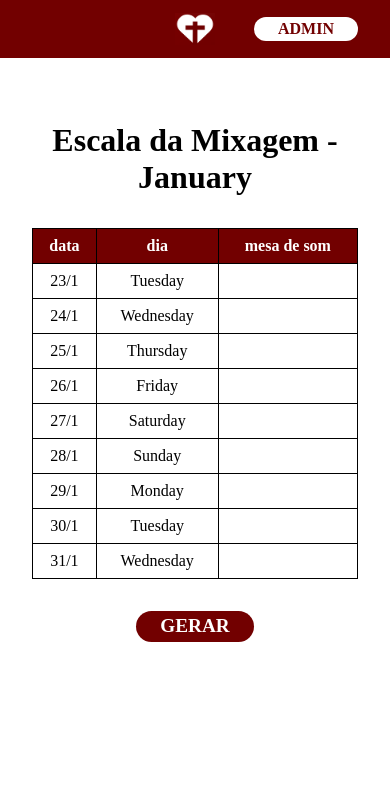
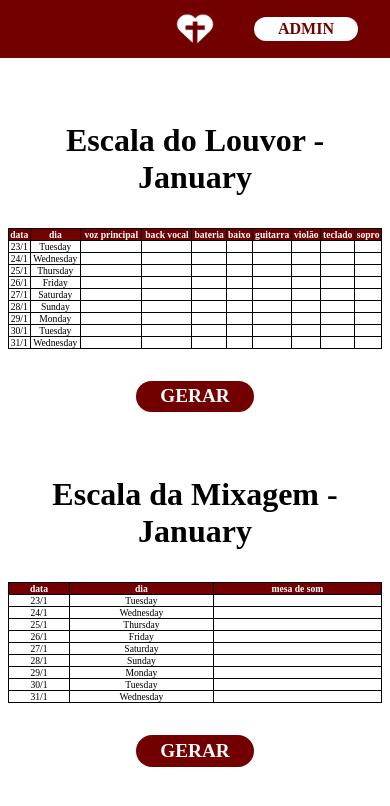
Before and after one commit to jabriboy/ESCALAnator2000, a React (Vite) app: page / in a window 390 px wide. Shown: the top 806 px of the page. Built offline with nearby package versions, Linux system fonts and the light colour scheme.

Commit message:
louvor rotation added

```diff
--- a/src/components/escala/gerador.js
+++ b/src/components/escala/gerador.js
@@ -1,6 +1,5 @@
 export const gerarEscala = (date, propsEscala, daysMonth) => {
     const days = [];
-
     // Criar uma cópia da data para evitar modificá-la diretamente
     const currentDate = new Date(date);
 
@@ -10,13 +9,35 @@ export const gerarEscala = (date, propsEscala, daysMonth) => {
 
 		currentDate.setDate(day + 1);
 
-		if (['terça-feira', 'quarta-feira', 'quinta-feira', 'sexta-feira', 'domingo', 'segunda-feira', 'sábado'].includes(dayOfWeek)) {
 		days.push(dayOfWeek);
+	});
+
+	const selectPersonLouvor = (i, pos) => {
+		console.log('selectPersonLouvor')
+		// eslint-disable-next-line no-constant-condition
+		while(true){
+			const numeroAleatorio = Math.random();
+			const indice = Math.floor(numeroAleatorio * propsEscala.people.length);
+			const novoNome = propsEscala.people[indice].name;
+			// console.log(novoNome)
+			if(propsEscala.people[indice].days.includes(days[i])){
+				if(propsEscala.people[indice].pos.includes(pos)){
+					console.log(pos)
+					if(nomeAntigo != novoNome){
+						console.log('push: '+novoNome)
+						escala.push(novoNome)
+						nomeAntigo = novoNome
+						break
 					}
-	});
+				}
+			}
+		}
+	}
 
 	const escala = []
 	var nomeAntigo = ''
+
+	if(propsEscala.title == 'Escala da Mixagem'){
 		for (let i = 0; i < days.length; i++) {
 			for (let j = 0; j < propsEscala.positions.length; j++) {
 				// eslint-disable-next-line no-constant-condition
@@ -25,7 +46,6 @@ export const gerarEscala = (date, propsEscala, daysMonth) => {
 					const indice = Math.floor(numeroAleatorio * propsEscala.people.length);
 					const novoNome = propsEscala.people[indice].name;
 					if(propsEscala.people[indice].days.includes(days[i])){
-					console.log(nomeAntigo+' - '+novoNome)
 						if(nomeAntigo != novoNome){
 							escala.push(novoNome)
 							nomeAntigo = novoNome
@@ -39,6 +59,93 @@ export const gerarEscala = (date, propsEscala, daysMonth) => {
 				}
 			}
 		}
+	}
+	else if(propsEscala.title == 'Escala do Louvor'){
+		for (let i = 0; i < days.length; i++) {
+			var count = 0
+			for (let j = 0; j < propsEscala.positions.length; j++) {
+				// eslint-disable-next-line no-constant-condition
+				while(true){
+					if(days[i] == 'segunda-feira'){
+						escala.push('segunda')
+						break
+					}
+
+					if(j == 0){
+						count = 0
+						var vozes = []
+						while(count != 2){
+							const numeroAleatorio = Math.random();
+							const indice = Math.floor(numeroAleatorio * propsEscala.people.length);
+							const novoNome = propsEscala.people[indice].name;
+							if(propsEscala.people[indice].days.includes(days[i])){
+								if(propsEscala.people[indice].pos.includes('voz principal')){
+									if(nomeAntigo != novoNome){
+										console.log('push: '+novoNome)
+										vozes.push(novoNome)
+										vozes.push(' ')
+										nomeAntigo = novoNome
+										count++
+									}
+								}
+							}
+						}
+						escala.push(vozes)
+						break
+					}
+					else if(j == 1){
+						count = 0
+						var backs = []
+						while(count != 3){
+							const numeroAleatorio = Math.random();
+							const indice = Math.floor(numeroAleatorio * propsEscala.people.length);
+							const novoNome = propsEscala.people[indice].name;
+							if(propsEscala.people[indice].days.includes(days[i])){
+								if(propsEscala.people[indice].pos.includes('back vocal')){
+									if(!vozes.includes(novoNome)){
+										if(nomeAntigo != novoNome){
+											console.log('push: '+novoNome)
+											backs.push(novoNome)
+											backs.push(' ')
+											nomeAntigo = novoNome
+
+											count++
+										}
+									}
+								}
+							}
+						}
+						escala.push(backs)
+						break
+					}
+					else if(j == 2){
+						selectPersonLouvor(i, 'bateria')
+						break
+					}
+					else if(j == 3){
+						selectPersonLouvor(i, 'baixo')
+						break
+					}
+					else if(j == 4){
+						selectPersonLouvor(i, 'guitarra')
+						break
+					}
+					else if(j == 5){
+						selectPersonLouvor(i, 'violão')
+						break
+					}
+					else if(j == 6){
+						selectPersonLouvor(i, 'teclado')
+						break
+					}
+					else if(j == 7){
+						selectPersonLouvor(i, 'sopro')
+						break
+					}
+				}
+			}
+		}
+	}
 
     console.log(escala);
 	return escala
--- a/src/components/escala/style/EscalaStyle.css
+++ b/src/components/escala/style/EscalaStyle.css
@@ -53,4 +53,19 @@
   transition: 0.2s;
   background: #e39595;
   color: #1f1f1f;
+}
+
+@media screen and (max-width: 600px) {
+  .escala .container {
+    margin: 0 0.5rem;
+  }
+  .escala .container table {
+    font-size: 0.6rem;
+  }
+  .escala .container th {
+    padding: 0;
+  }
+  .escala .container td {
+    padding: 0;
+  }
 }/*# sourceMappingURL=EscalaStyle.css.map */
--- a/src/components/escala/style/EscalaStyle.scss
+++ b/src/components/escala/style/EscalaStyle.scss
@@ -8,7 +8,7 @@
 		}
 		table {
             border-collapse: collapse;
-            width: 100%;
+			width: 100%;
         }
         th, td {
             border: .1rem solid #000000;
@@ -57,3 +57,20 @@
 
 	}
 }
+
+@media screen and (max-width: 600px){
+	.escala{
+		.container{
+			margin: 0 .5rem;
+		  table{
+			font-size: .6rem;
+		  }
+		  th{
+			padding: 0;
+		  }
+		  td{
+			padding: 0;
+		  }
+		}
+	}
+  }
--- a/src/components/home/Home.jsx
+++ b/src/components/home/Home.jsx
@@ -1,6 +1,7 @@
 import './style/HomeStyle.css'
 import Escala from "../escala/Escala";
-import { escalaMixagem } from '../../escalas';
+// import { escalaMixagem } from '../../escalas';
+import { escalaMixagem, escalaLouvor } from '../../escalas';
 // import { escalaMixagem, escalaLouvor, escalaFilmagem } from '../../escalas';
 
 function Home(){
@@ -9,7 +10,7 @@ function Home(){
 		<>
 		<div className="home">
 			<div className="container">
-				{/* <Escala escala={escalaLouvor}/> */}
+				<Escala escala={escalaLouvor}/>
 				<Escala escala={escalaMixagem}/>
 				{/* <Escala escala={escalaFilmagem}/> */}
 			</div>
--- a/src/components/nav/style/NavStyle.css
+++ b/src/components/nav/style/NavStyle.css
@@ -1,4 +1,5 @@
 nav {
+  width: 100vw;
   background: #720000;
 }
 nav .container {
--- a/src/components/nav/style/NavStyle.scss
+++ b/src/components/nav/style/NavStyle.scss
@@ -1,4 +1,5 @@
 nav{
+	width: 100vw;
 	background: #720000;
 	.container{
 		position: relative;
--- a/src/escalas.js
+++ b/src/escalas.js
@@ -4,37 +4,230 @@ export const escalaMixagem = {
 	people: [
 		{
 			name: 'gabriel',
-			days: ['quarta-feira', 'quinta-feira', 'sexta-feira', 'domingo']
+			days: ['quarta-feira', 'quinta-feira', 'sexta-feira', 'domingo'],
+			pos: ['mesa de som']
 		},
 		{
 			name: 'silas',
-			days: ['quarta-feira', 'sábado']
+			days: ['quarta-feira', 'sábado'],
+			pos: ['mesa de som']
 		},
 		{
 			name: 'luis',
-			days: ['quinta-feira', 'sexta-feira']
+			days: ['quinta-feira', 'sexta-feira'],
+			pos: ['mesa de som']
 		},
 		{
 			name: 'alessandra',
-			days: ['terça-feira']
+			days: ['terça-feira'],
+			pos: ['mesa de som']
 		}
 	]
 }
 
 export const escalaLouvor = {
 	title: "Escala do Louvor",
-	positions: ['voz principal', 'back vocal', 'teclado', 'bateria', 'violão', 'guitarra', 'baixo'],
+	positions: ['voz principal', 'back vocal', 'bateria', 'baixo', 'guitarra', 'violão', 'teclado', 'sopro'],
 	people: [
 		{
 			name: 'felipe',
 			days: ['terça-feira', 'quarta-feira', 'domingo'],
-			pos: ['voz principal', 'back vocal', 'teclado']
+			pos: ['voz principal', 'teclado', 'back vocal']
+		},
+		// preenchimento invisível de terça-feira
+		{
+			name: ' ',
+			days: ['sexta-feira'],
+			pos: ['teclado']
 		},
 		{
-			name: 'felipe',
-			days: ['terça-feira', 'quarta-feira', 'domingo'],
-			pos: ['voz principal', 'back vocal', 'teclado']
-		}
+			name: '',
+			days: ['terça-feira'],
+			pos: ['voz principal', 'violão', 'guitarra', 'baixo', 'bateria']
+		},
+		{
+			name: ' ',
+			days: ['terça-feira'],
+			pos: ['back vocal', 'violão', 'guitarra', 'baixo', 'bateria']
+		},
+		{
+			name: '  ',
+			days: ['terça-feira'],
+			pos: ['back vocal', 'violão', 'guitarra', 'baixo', 'bateria']
+		},
+		{
+			name: '    ',
+			days: ['terça-feira'],
+			pos: ['back vocal', 'violão', 'guitarra', 'baixo', 'bateria']
+		},
+		{
+			name: '     ',
+			days: ['terça-feira'],
+			pos: ['violão', 'guitarra', 'baixo', 'bateria' , 'sopro']
+		},
+		// Instrumentistas
+		{
+			name: 'Peck',
+			days: ['quarta-feira', 'quinta-feira', 'sexta-feira', 'sábado', 'domingo'],
+			pos: ['violão', 'baixo']
+		},
+		{
+			name: 'Maicon',
+			days: ['quarta-feira', 'quinta-feira', 'sexta-feira', 'sábado', 'domingo'],
+			pos: ['violão', 'baixo']
+		},
+		{
+			name: 'Helder',
+			days: ['quarta-feira', 'sexta-feira', 'sábado', 'domingo'],
+			pos: ['violão', 'baixo']
+		},
+		{
+			name: 'Monique',
+			days: ['quarta-feira', 'sexta-feira', 'sábado', 'domingo'],
+			pos: ['violão', 'back vocal']
+		},
+		{
+			name: 'Talisson',
+			days: ['quarta-feira', 'quinta-feira', 'sexta-feira', 'sábado', 'domingo'],
+			pos: ['guitarra']
+		},
+		{
+			name: 'Fernando',
+			days: ['quarta-feira', 'sexta-feira', 'sábado', 'domingo'],
+			pos: ['guitarra']
+		},
+		{
+			name: 'Bruno',
+			days: ['quarta-feira', 'quinta-feira', 'sexta-feira', 'sábado', 'domingo'],
+			pos: ['baixo']
+		},
+		{
+			name: 'Joao Paulo',
+			days: ['quarta-feira', 'sexta-feira', 'sábado', 'domingo'],
+			pos: ['baixo']
+		},
+		{
+			name: 'Pablo',
+			days: ['quinta-feira', 'sábado'],
+			pos: ['teclado']
+		},
+		{
+			name: 'Pedrinho',
+			days: ['quarta-feira', 'quinta-feira', 'sexta-feira', 'sábado', 'domingo'],
+			pos: ['bateria']
+		},
+		{
+			name: 'Luan',
+			days: ['quarta-feira', 'quinta-feira', 'sexta-feira', 'sábado', 'domingo'],
+			pos: ['bateria']
+		},
+		{
+			name: 'George',
+			days: ['sexta-feira', 'domingo'],
+			pos: ['bateria']
+		},
+		{
+			name: 'Jailton',
+			days: ['quarta-feira', 'sexta-feira', 'sábado', 'domingo'],
+			pos: ['sopro']
+		},
+		{
+			name: 'Abner',
+			days: ['quarta-feira', 'sexta-feira', 'sábado', 'domingo'],
+			pos: ['sopro']
+		},
+		{
+			name: ' ',
+			days: ['quinta-feira'],
+			pos: ['sopro']
+		},
+		// vozes principais
+		{
+			name: 'Laís',
+			days: ['quarta-feira', 'sexta-feira', 'sábado', 'domingo'],
+			pos: ['voz principal', 'back vocal']
+		},
+		{
+			name: 'Isabele',
+			days: ['quarta-feira', 'quinta-feira', 'sexta-feira', 'sábado', 'domingo'],
+			pos: ['voz principal', 'back vocal']
+		},
+		{
+			name: 'Alberto',
+			days: ['quarta-feira', 'quinta-feira', 'sexta-feira', 'sábado', 'domingo'],
+			pos: ['voz principal', 'back vocal']
+		},
+		{
+			name: 'Luana',
+			days: ['quarta-feira', 'quinta-feira', 'sexta-feira', 'sábado', 'domingo'],
+			pos: ['voz principal', 'back vocal']
+		},
+		{
+			name: 'Guew',
+			days: ['quarta-feira', 'sexta-feira', 'sábado', 'domingo'],
+			pos: ['voz principal']
+		},
+		{
+			name: 'Gislaine',
+			days: ['quarta-feira', 'sexta-feira', 'sábado', 'domingo'],
+			pos: ['voz principal']
+		},
+		{
+			name: 'Andreia',
+			days: ['quarta-feira', 'sexta-feira', 'sábado', 'domingo'],
+			pos: ['voz principal', 'back vocal']
+		},
+		{
+			name: 'Neiva',
+			days: ['quarta-feira', 'sexta-feira', 'sábado', 'domingo'],
+			pos: ['voz principal', 'back vocal']
+		},
+		// Back Vocal
+		{
+			name: 'Isac',
+			days: ['quarta-feira', 'quinta-feira', 'sexta-feira', 'sábado', 'domingo'],
+			pos: ['back vocal']
+		},
+		{
+			name: 'Rebeca',
+			days: ['quarta-feira', 'quinta-feira', 'sexta-feira', 'sábado', 'domingo'],
+			pos: ['back vocal']
+		},
+		{
+			name: 'Cecília',
+			days: ['quarta-feira', 'quinta-feira', 'sexta-feira', 'sábado', 'domingo'],
+			pos: ['back vocal']
+		},
+		{
+			name: 'Lara',
+			days: ['quarta-feira', 'quinta-feira', 'sexta-feira', 'sábado', 'domingo'],
+			pos: ['back vocal']
+		},
+		{
+			name: 'Ryan',
+			days: ['quarta-feira', 'quinta-feira', 'sexta-feira', 'sábado', 'domingo'],
+			pos: ['back vocal']
+		},
+		{
+			name: 'Andriele',
+			days: ['quarta-feira', 'quinta-feira', 'sexta-feira', 'sábado', 'domingo'],
+			pos: ['back vocal']
+		},
+		{
+			name: 'Eddye',
+			days: ['quarta-feira', 'sexta-feira', 'sábado', 'domingo'],
+			pos: ['back vocal']
+		},
+		{
+			name: 'Juliana',
+			days: ['quarta-feira', 'quinta-feira', 'sexta-feira', 'sábado', 'domingo'],
+			pos: ['back vocal']
+		},
+		{
+			name: 'Geise',
+			days: ['quarta-feira', 'sexta-feira', 'sábado', 'domingo'],
+			pos: ['back vocal']
+		},
 	]
 }
 
```
Also changed, not shown: 2 other files (tests, documents, lock files or other folders). Lines whose indentation alone changed are shown as unchanged.
